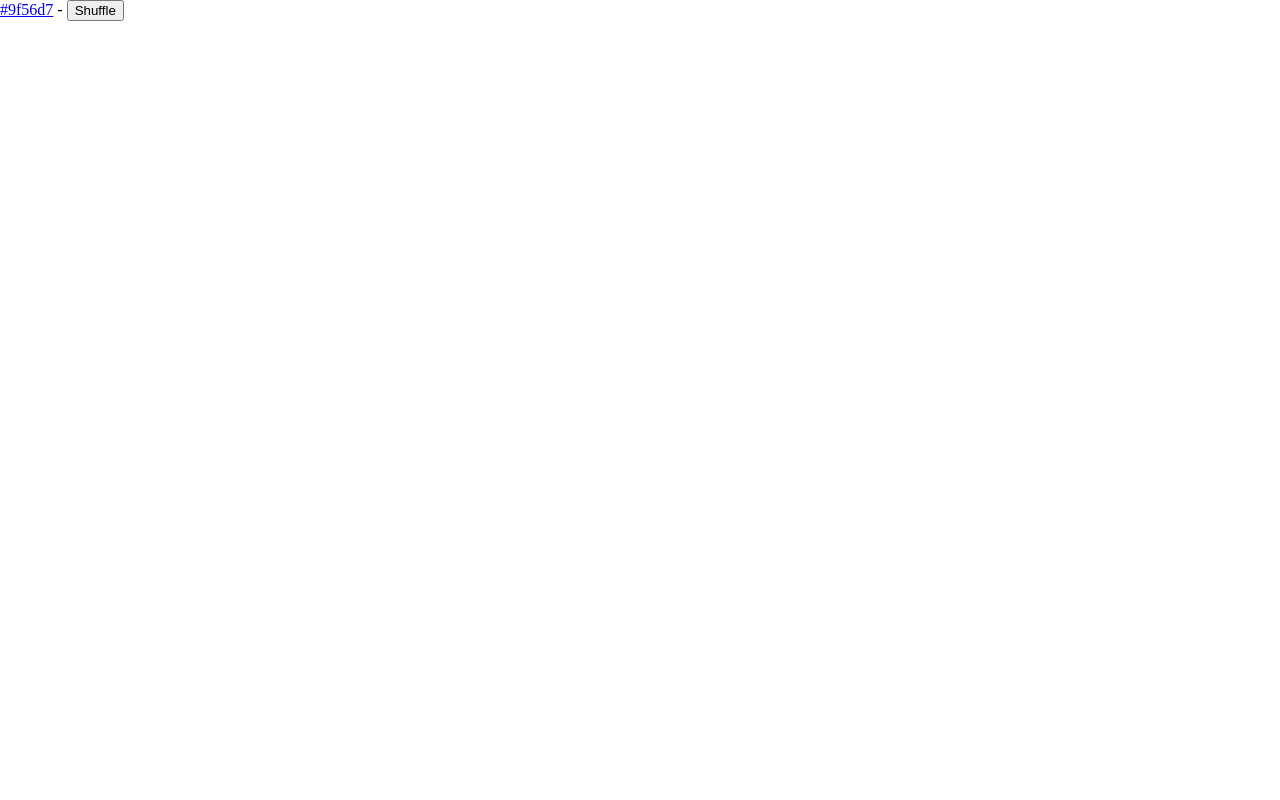
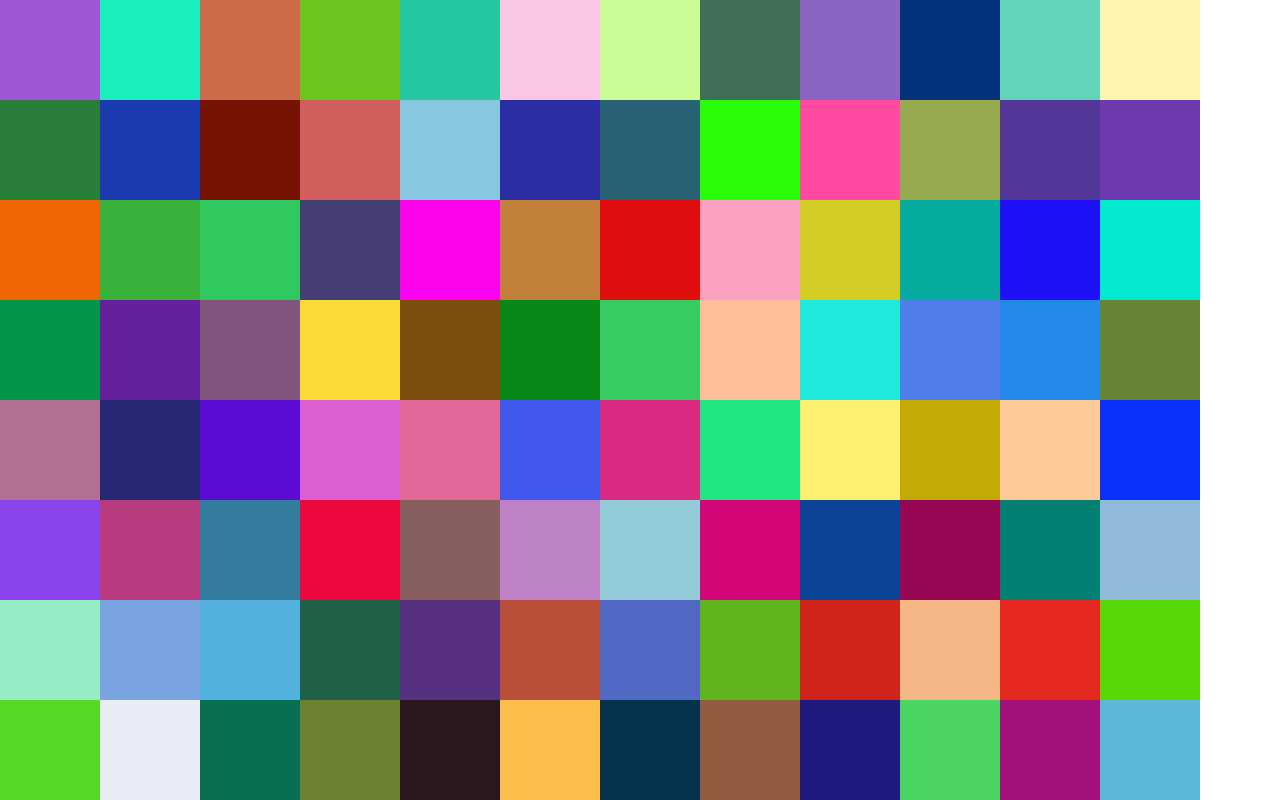
Before and after one commit to lucleray/color, a Next.js app: page / in a window 1280 px wide. Shown: the top 800 px of the page. Built offline with nearby package versions, Linux system fonts and the light colour scheme.

Commit message:
random colors on homepage

```diff
--- a/pages/index.js
+++ b/pages/index.js
@@ -7,18 +7,32 @@ function getRandomColor() {
 }
 
 export function getServerSideProps() {
-  return { props: { color: getRandomColor() } }
+  const colors = []
+  for (let i = 0; i < 1_000; i++) {
+    colors.push(getRandomColor())
+  }
+
+  return { props: { colors } }
 }
 
-export default function IndexPage({ color }) {
-  const [colorState, shuffle] = React.useReducer(getRandomColor, color)
-
+export default function IndexPage({ colors }) {
   return (
     <div>
-      <Link href={`/${colorState}`}>
-        <a>#{colorState}</a>
-      </Link>{' '}
-      - <button onClick={shuffle}>Shuffle</button>
+      {colors.map((color) => (
+        <Link href={`/${color}`}>
+          <a
+            style={{
+              width: 100,
+              height: 100,
+              display: 'block',
+              background: `#${color}`,
+              margin: 0,
+              padding: 0,
+              float: 'left',
+            }}
+          ></a>
+        </Link>
+      ))}
     </div>
   )
 }
```
